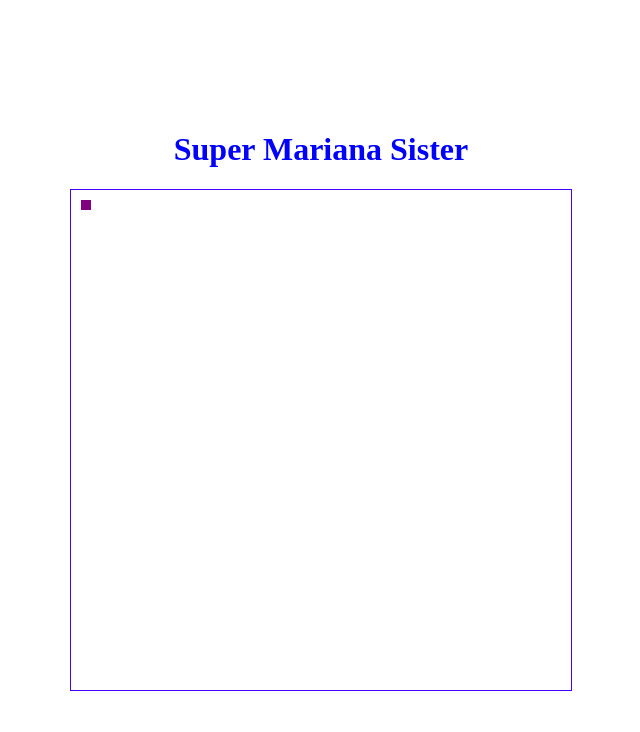
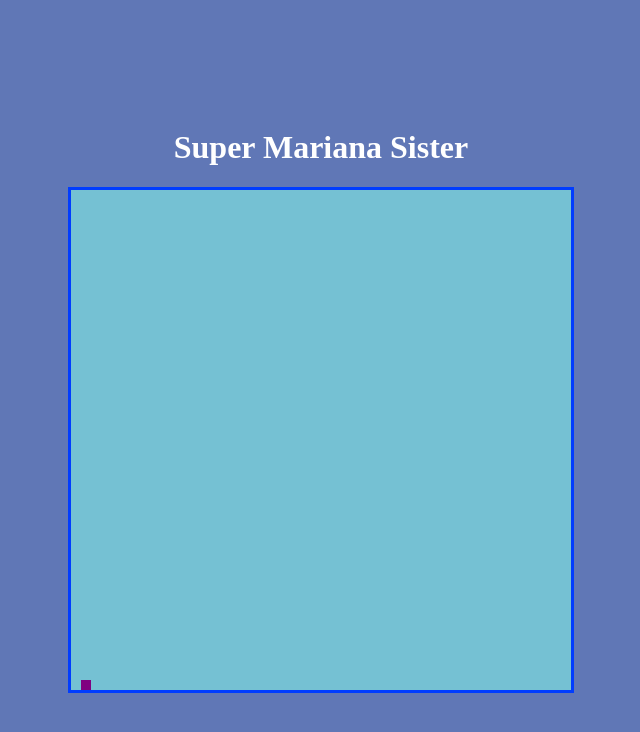
Before and after one commit to nadaronda/Mariana-sister, a website: page public/index.html in a window 1280 px wide. Shown: the whole page, without its empty margins (319-959 px from the left). Drawn offline with Linux system fonts and the light colour scheme.

Commit message:
metiendo set interval

```diff
--- a/public/index.html
+++ b/public/index.html
@@ -7,7 +7,10 @@
   <meta name="viewport" content="width=device-width, initial-scale=1.0" />
   <title>MARIANA SISTER</title>
   <link rel="stylesheet" href="./style.css">
-  <script src="./script.js"></script>
+  <script src="../src/script.js"></script>
+  <script src="../src/Mariana.js"></script>
+
+
 </head>
 
 <body>
--- a/public/script.js
+++ /dev/null
@@ -1,12 +0,0 @@
-window.onload = () => {
-
-
-    var canvas = document.getElementById('canvas');
-    var ctx = canvas.getContext('2d');
-
-    ctx.fillStyle = 'purple';
-    ctx.fillRect(10, 10, 10, 10);
-    console.log(canvas);
-
-
-}
--- a/public/style.css
+++ b/public/style.css
@@ -1,4 +1,5 @@
 body{
+    background-color: rgb(96, 119, 182);
     width: 100vw;
     height: 100vh;
     margin: 0;
@@ -7,8 +8,9 @@
     align-items:center;
     justify-content: center;
 }
-h1{color:blue;
+h1{color:white;
 }
 canvas{
-    border: 1px solid rgb(68, 0, 255)
+    background-color: rgba(130, 238, 229, 0.623);
+    border: 3px solid rgb(0, 60, 255)
 }
--- /dev/null
+++ b/src/Mariana.js
@@ -0,0 +1,17 @@
+class actor {
+    constructor() {
+        this.origin = {
+            x: 0,
+            y: 490,
+        }
+    }
+    update() {
+
+        this.origin = { x: + 10, y: 490 }
+    }
+    draw(ctx) {
+        let origin = this.origin;
+        ctx.fillStyle = 'purple';
+        ctx.fillRect(origin.x, origin.y, 10, 10);
+    }
+}
--- /dev/null
+++ b/src/script.js
@@ -0,0 +1,16 @@
+window.onload = () => {
+    var canvas = document.getElementById('canvas');
+    var ctx = canvas.getContext('2d');
+    let MarianaActor = new actor(ctx);
+    MarianaActor.draw(ctx);
+
+
+    setInterval(() => {
+        MarianaActor.update();
+        ctx.clearRect(0, 0, 500, 500);//limpiar mi canvas
+        console.log("setea un intervalo");
+        MarianaActor.draw(ctx);
+    }, 1000)
+
+
+}
```
Also changed, not shown: dist/index.html, 10 other files.
